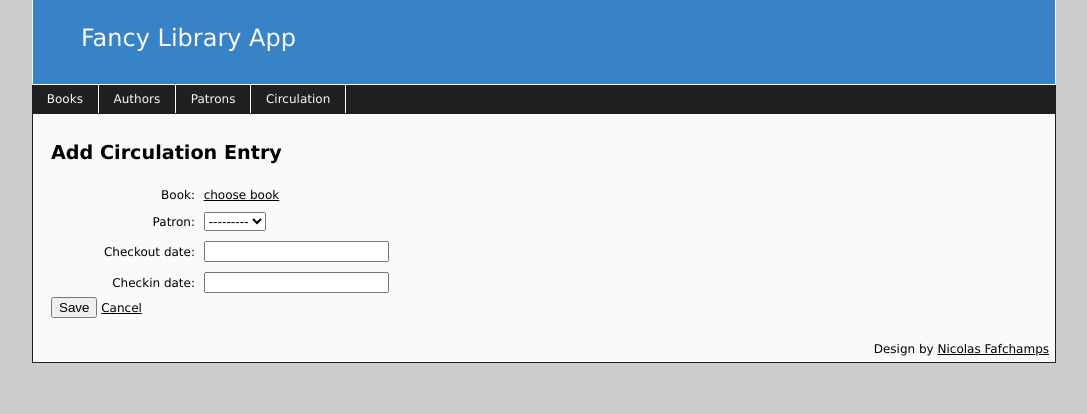
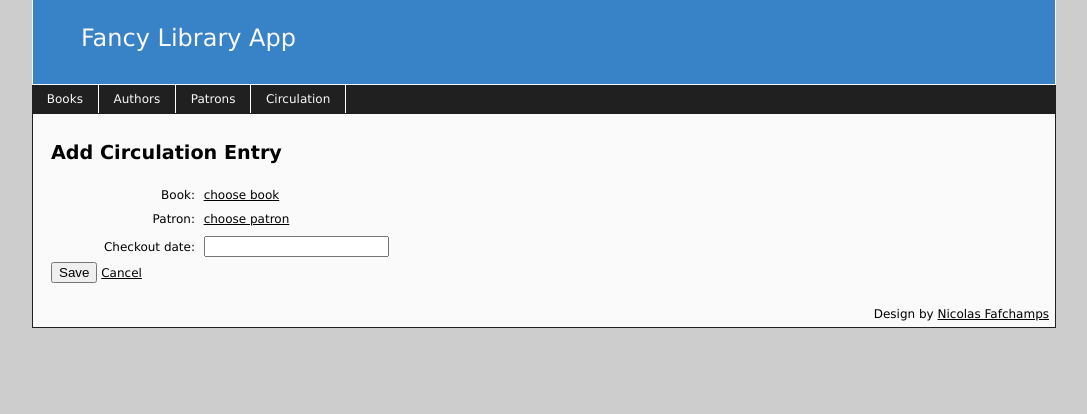
Before and after one commit to XerxesDGreat/library-app, a Django app: page /circulation/create/ in a window 1280 px wide. Shown: the part 21-435 px from the top of the page, without its empty margins (104-1191 px from the left). Run offline with Django 3.2, Linux system fonts and the light colour scheme; data that the repository does not hold is empty; parts of the project's set-up code (start-up, migrations or seed data) failed here and were passed over; some libraries are stand-ins or nearby versions.

Commit message:
Circulation improvements - Add .idea files to gitignore - Change date picker to be more usable - Remove the check-in date - Added a search function to patrons - Use the patron list to select a patron, rather than a drop-down - Ensure patron name and book names are persistent when selecting the other

```diff
--- a/library/forms.py
+++ b/library/forms.py
@@ -29,4 +29,7 @@ class CheckoutForm(ModelForm):
 
     class Meta:
         model = Checkout
-        fields = ['book', 'patron', 'checkout_date', 'checkin_date']
+        fields = ['book', 'patron', 'checkout_date']
+        widgets = {
+            'checkout_date': forms.DateInput(attrs={'class': 'date_picker'}, format='%m/%d/%Y')
+        }
--- a/library/models.py
+++ b/library/models.py
@@ -110,8 +110,8 @@ class Patron(Person):
 class Checkout(models.Model):
     patron = models.ForeignKey(Patron)
     book = models.ForeignKey(Book)
-    checkout_date = models.DateTimeField()
-    checkin_date = models.DateTimeField(blank=True, null=True)
+    checkout_date = models.DateField()
+    checkin_date = models.DateField(blank=True, null=True)
 
 class Rating(models.Model):
     patron = models.ForeignKey(Patron)
--- a/library/templates/books/list.html
+++ b/library/templates/books/list.html
@@ -69,7 +69,7 @@
 			</td>
 			<td>
 				{% if return_url %}
-				<a href="{{ return_url }}?book_id={{ book.id }}">Select</a>
+				<a href="{{ return_url }}?book_id={{ book.id }}{% if patron_id %}&patron_id={{ patron_id }}{% endif %}">Select</a>
 				{% endif %}
 			</td>
 		</tr>
--- a/library/templates/circulation/form.html
+++ b/library/templates/circulation/form.html
@@ -2,6 +2,17 @@
 
 {% block title %}
 	{{ block.super }} | {% if checkout %}Edit Circulation Entry{% else %}Add Circulation Entry{% endif %}
+{% endblock %}
+
+{% block stylesheets %}
+	{{ block.super }}
+	<link rel="stylesheet" type="text/css" href="https://code.jquery.com/ui/1.11.2/themes/black-tie/jquery-ui.css" />
+{% endblock %}
+
+{% block javascripts %}
+	{{ block.super }}
+	<script src="https://code.jquery.com/jquery-2.1.3.min.js"></script>
+	<script src="https://code.jquery.com/ui/1.11.2/jquery-ui.min.js"></script>
 {% endblock %}
 
 {% block page_first_header %}
@@ -9,7 +20,8 @@
 {% endblock %}
 
 {% block content %}
-	<form action="{% if checkout %}{% url 'library:circulation_detail' checkout.id %}{% else %}{% url 'library:circulation_create' %}{% endif %}" method="post">
+    {% url 'library:circulation_create' as circ_create %}
+	<form action="{% if checkout %}{% url 'library:circulation_detail' checkout.id %}{% else %}{{ circ_create }}{% endif %}" method="post">
 		<div class="field{% if form.book.errors %} errors{% endif %}">
 			{% if form.book.errors %}
 			<div class="field_errors">
@@ -21,10 +33,25 @@
 			{{ selected_book.title }}
 			<input type="hidden" name="book" value="{{ selected_book.id }}" />
 			{% endif %}
-	       <a href="{% url 'library:book_index' %}?return_url={% url 'library:circulation_create' %}">{% if selected_book %}(change){% else %}choose book{% endif %}</a>
-	    </div>
+			<a href="{% url 'library:book_index' %}?return_url={{ circ_create|urlencode }}{% if selected_patron %}&patron_id={{ selected_patron.id }}{% endif %}">{% if selected_book %}(change){% else %}choose book{% endif %}</a>
+		</div><!-- end div.field -->
+
+		<div class="field{% if form.patron.errors %} errors{% endif %}">
+			{% if form.patron.errors %}
+			<div class="field_errors">
+				{{ form.patron.errors %}
+			</div><!-- end div.field_errors -->
+			{% endif %}
+			<label>Patron:</label>
+			{% if selected_patron %}
+			{{ selected_patron.full_name }}
+			<input type="hidden" name="book" value="{{ selected_patron.id }}" />
+			{% endif %}
+			<a href="{% url 'library:patron_index' %}?return_url={{ circ_create|urlencode }}{% if selected_book %}&book_id={{ selected_book.id }}{% endif %}">{% if selected_patron %}(change){% else %}choose patron{% endif %}</a>
+		</div><!-- end div.field -->
+
 		{% for field in form %}
-            {% if field.html_name != "book" %}
+            {% if field.html_name != "book" and field.html_name != "patron" %}
 			<div class="field{% if field.errors %} errors{% endif %}">
 				{% if field.errors %}
 				<div class="field_errors">
@@ -42,4 +69,10 @@
 			<a href="{% url 'library:circulation_index' %}">Cancel</a>
 		</div>
 	</form>
+
+	<script type="text/javascript">
+		$(function() {
+			$(".date_picker").datepicker();
+		});
+	</script>
 {% endblock %}
--- a/library/templates/generic/base.html
+++ b/library/templates/generic/base.html
@@ -5,7 +5,11 @@
 	<head>
 		<title>{% block title %}Library App{% endblock %}</title>
 		<meta http-equiv="Content-Type" content="text/html; charset=iso-8859-15" />
+		{% block stylesheets %}
 		<link rel="stylesheet" href="{% static "styles.css" %}" />
+		{% endblock %}
+		{% block javascripts %}
+		{% endblock %}
 	</head>
 	<body>
 		<div id="container">
--- a/library/views.py
+++ b/library/views.py
@@ -7,6 +7,7 @@ from library_app.utils import reverse
 from library.forms import BookForm, CheckoutForm#, AuthorForm, PatronForm
 from django.utils.datastructures import MultiValueDictKeyError
 from django.http.response import HttpResponse
+from django.db.models import Q
 
 #########################################################
 ## Authors
@@ -55,6 +56,7 @@ class BookIndexView(generic.ListView):
         context['added_id'] = self.request.GET.get('added_id')
         context['search_term'] = self.request.GET.get('q')
         context['carryover_query_params'] = self.request.GET.dict()
+        context['patron_id'] = self.request.GET.get('patron_id')
         context['return_url'] = self.request.GET.get('return_url')
         return context
 
@@ -131,14 +133,19 @@ class PatronIndexView(generic.ListView):
 
     def get_context_data(self, **kwargs):
         context = generic.ListView.get_context_data(self, **kwargs)
-        try:
-            context['added_id'] = self.request.GET['added_id']
-        except:
-            pass
+        context['added_id'] = self.request.GET.get('added_id')
+        context['search_term'] = self.request.GET.get('q')
+        context['carryover_query_params'] = self.request.GET.dict()
+        context['book_id'] = self.request.GET.get('book_id')
+        context['return_url'] = self.request.GET.get('return_url')
         return context
 
     def get_queryset(self):
-        return Patron.objects.order_by('type', 'department', 'last_name', 'first_name')
+        search_term = self.request.GET.get('q')
+        queryset = Patron.objects.all().order_by('title')
+        if search_term is not None:
+            queryset = queryset.filter(Q(first_name__icontains=search_term) | Q(last_name__icontains=search_term))
+        return queryset.order_by('type', 'department', 'last_name', 'first_name')
 
 class PatronDetailView(generic.DetailView):
     model = Patron
@@ -191,6 +198,14 @@ class PatronCreateView(generic.CreateView):
     def get_success_url(self):
         return reverse('library:patron_index', query_args={'added_id': self.object.id})
 
+
+def patron_search(request):
+    query_val = request.GET.get('q')
+    matches = []
+    if query_val is not None:
+        matches = [b.title for b in Book.objects.filter(title__icontains=query_val).order_by('title')]
+    return HttpResponse(json.dumps(matches), content_type='application/json')
+
 #########################################################
 ## Circulation
 class CirculationIndexView(generic.ListView):
@@ -232,7 +247,6 @@ class CirculationDetailView(generic.UpdateView):
 class CirculationCreateView(generic.CreateView):
     model = Checkout
     form_class = CheckoutForm
-    #fields = ['checkout_date', 'checkin_date', 'book', 'patron']
     template_name = 'circulation/form.html'
 
     def get_context_data(self, **kwargs):
@@ -242,6 +256,10 @@ class CirculationCreateView(generic.CreateView):
             context_data['selected_book'] = Book.objects.get(pk=self.request.GET.get('book_id'))
         except:
             context_data['selected_book'] = None
+        try:
+            context_data['selected_patron'] = Patron.objects.get(pk=self.request.GET.get('patron_id'))
+        except:
+            context_data['selected_patron'] = None
         return context_data
 
     def get_success_url(self):
```
Also changed, not shown: library/templates/patrons/list.html (+15 -0 lines), library/migrations/0011_auto_20150210_0757.py (added), 1 other file. Lines whose indentation alone changed are shown as unchanged.
